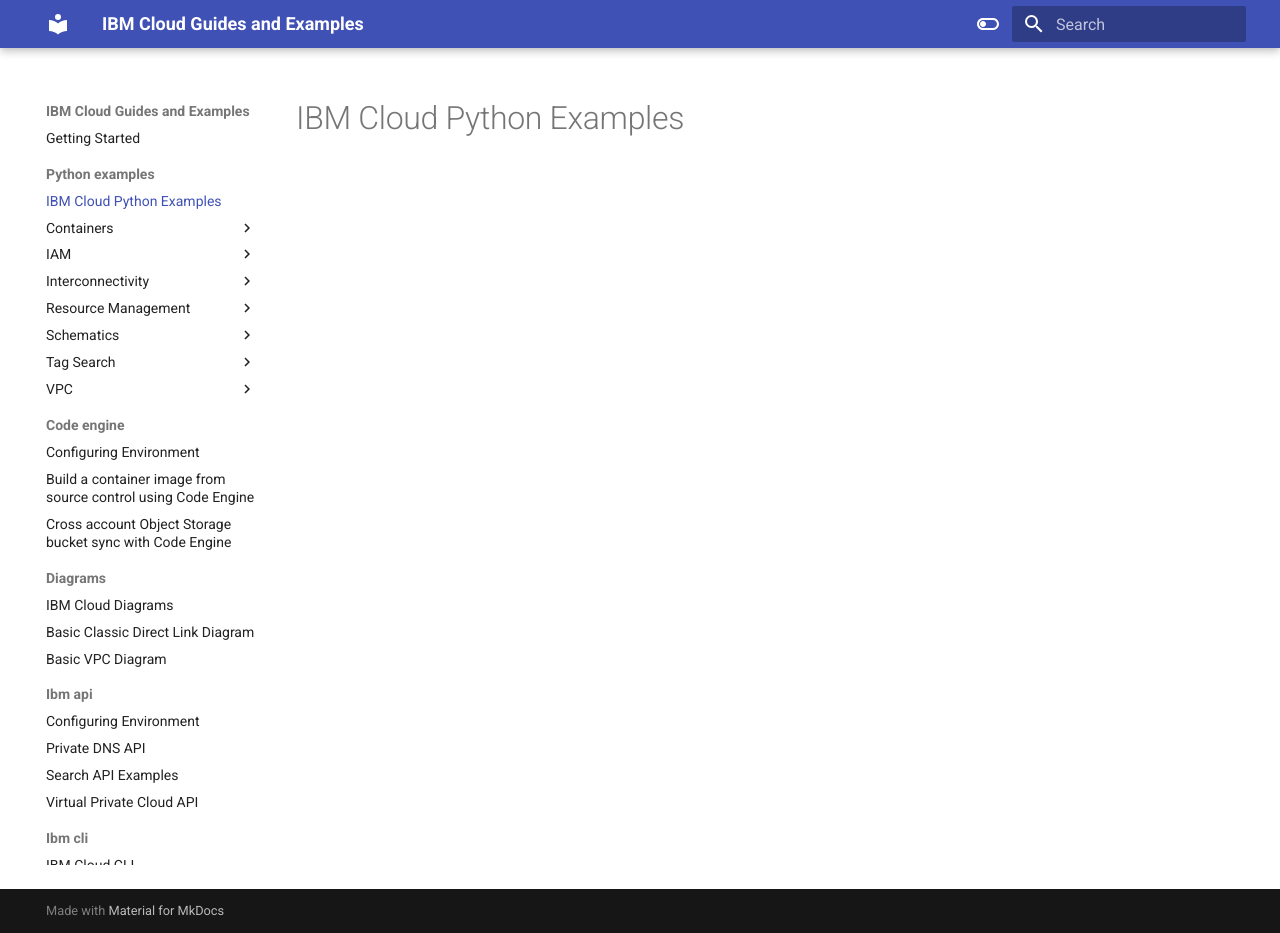
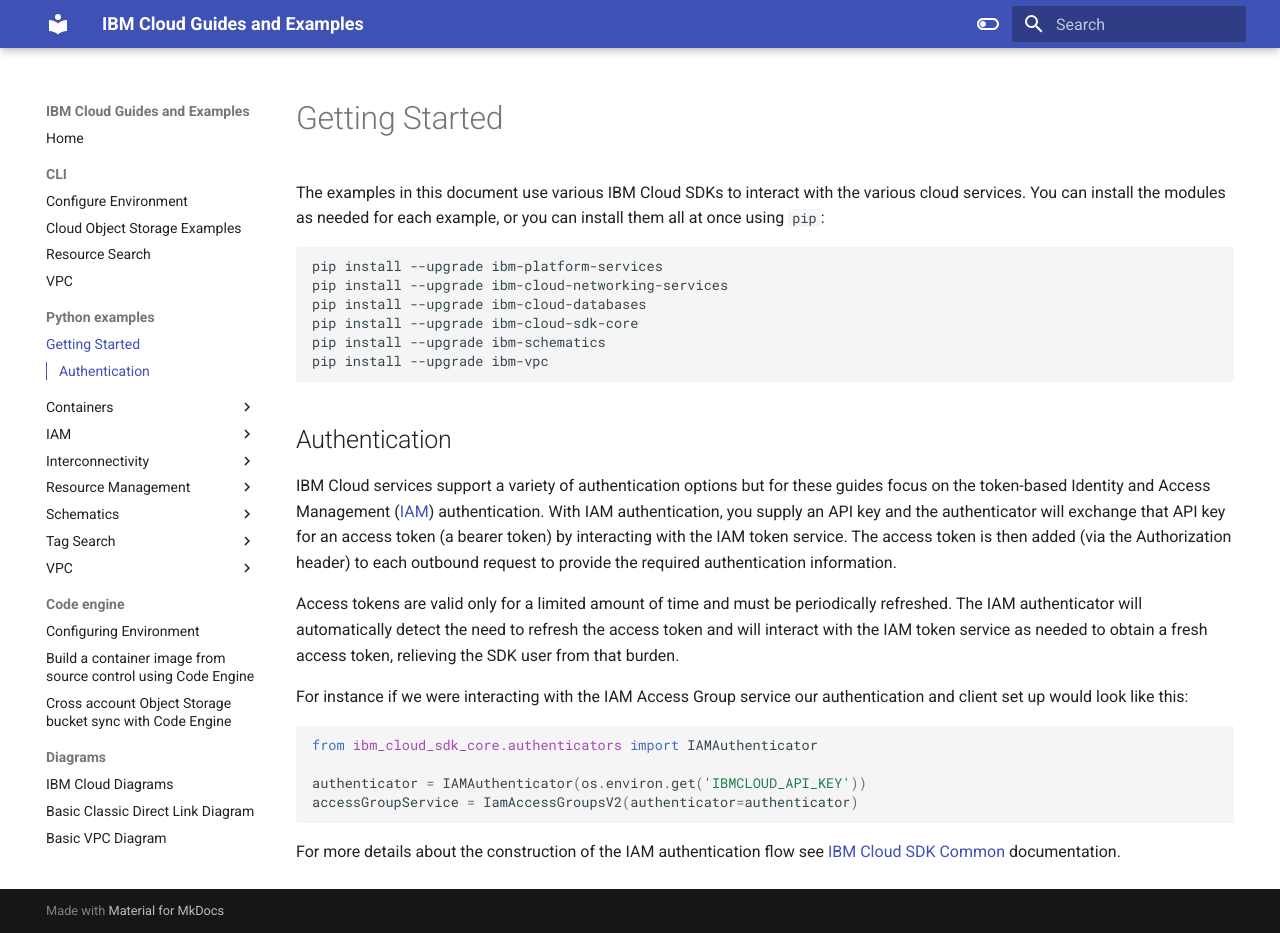
Before and after one commit to cloud-design-dev/cde-dev-guides, an MkDocs documentation site: the page built from docs/Python-examples/index.md, in a window 1280 px wide and 933 px high. Built offline with MkDocs 1.6.1 and Material for MkDocs 9.7.7, drawn with Linux system fonts in a browser that asks for light colours.

Commit message:
Testing automated build using podman

````diff
--- a/docs/Python-examples/index.md
+++ b/docs/Python-examples/index.md
@@ -1,6 +1,32 @@
----
-layout: default
-title: IBM Cloud Python Examples
-nav_order: 2
-has_children: true
----
+# Getting Started
+
+The examples in this document use various IBM Cloud SDKs to interact with the various cloud services. You can install the modules as needed for each example, or you can install them all at once using `pip`:
+
+```shell
+pip install --upgrade ibm-platform-services
+pip install --upgrade ibm-cloud-networking-services
+pip install --upgrade ibm-cloud-databases
+pip install --upgrade ibm-cloud-sdk-core
+pip install --upgrade ibm-schematics
+pip install --upgrade ibm-vpc
+```
+
+## Authentication
+
+IBM Cloud services support a variety of authentication options but for these guides focus on the token-based Identity and Access Management ([IAM][iam]) authentication. With IAM authentication, you supply an API key and the authenticator will exchange that API key for an access token (a bearer token) by interacting with the IAM token service. The access token is then added (via the Authorization header) to each outbound request to provide the required authentication information.
+
+Access tokens are valid only for a limited amount of time and must be periodically refreshed. The IAM authenticator will automatically detect the need to refresh the access token and will interact with the IAM token service as needed to obtain a fresh access token, relieving the SDK user from that burden.
+
+For instance if we were interacting with the IAM Access Group service our authentication and client set up would look like this:
+
+```python
+from ibm_cloud_sdk_core.authenticators import IAMAuthenticator
+
+authenticator = IAMAuthenticator(os.environ.get('IBMCLOUD_API_KEY'))
+accessGroupService = IamAccessGroupsV2(authenticator=authenticator)
+```
+
+For more details about the construction of the IAM authentication flow see [IBM Cloud SDK Common][ibm-sdk] documentation.
+
+[iam]: https://cloud.ibm.com/docs/account?topic=account-iamoverview
+[ibm-sdk]: https://github.com/IBM/python-sdk-core/blob/main/Authentication.md#identity-and-access-management-authentication-iam
````
Also changed, not shown: docs/CLI/icos.md (renamed from docs/ibm-cli/icos.md, +10 -8 lines), docs/CLI/index.md (added, +19 -0 lines), docs/CLI/resource-search.md (renamed from docs/ibm-cli/resource-search.md, +1 -8 lines), docs/CLI/vpc.md (renamed from docs/ibm-cli/vpc.md, +18 -21 lines), docs/ibm-cli/index.md (deleted, +0 -28 lines), docs/index.md (+1 -32 lines), images/terminal-cloud-shell.svg (added), 3 other files.
